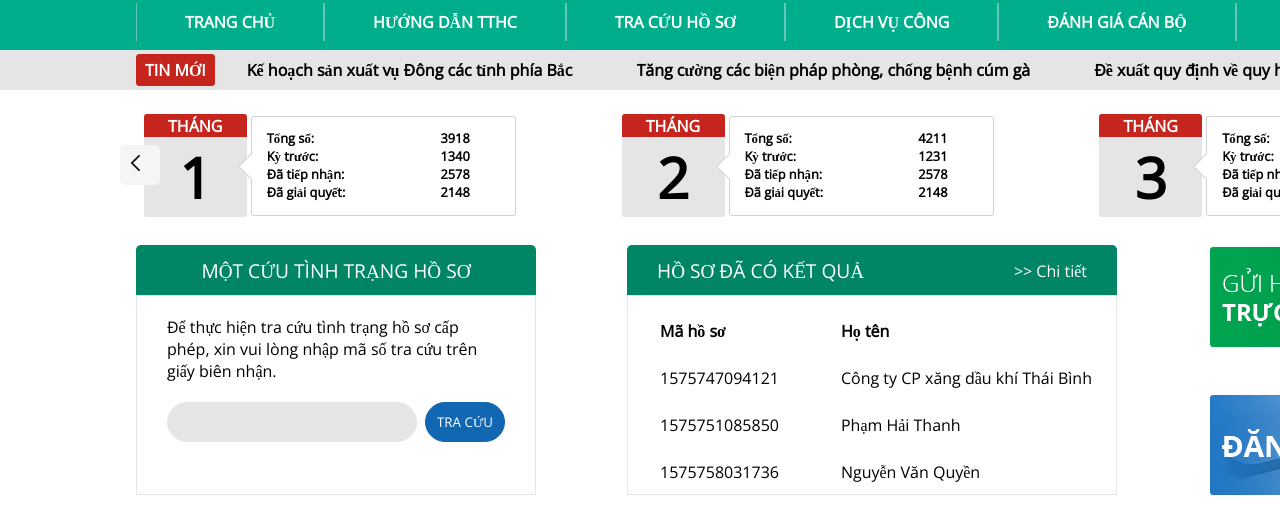
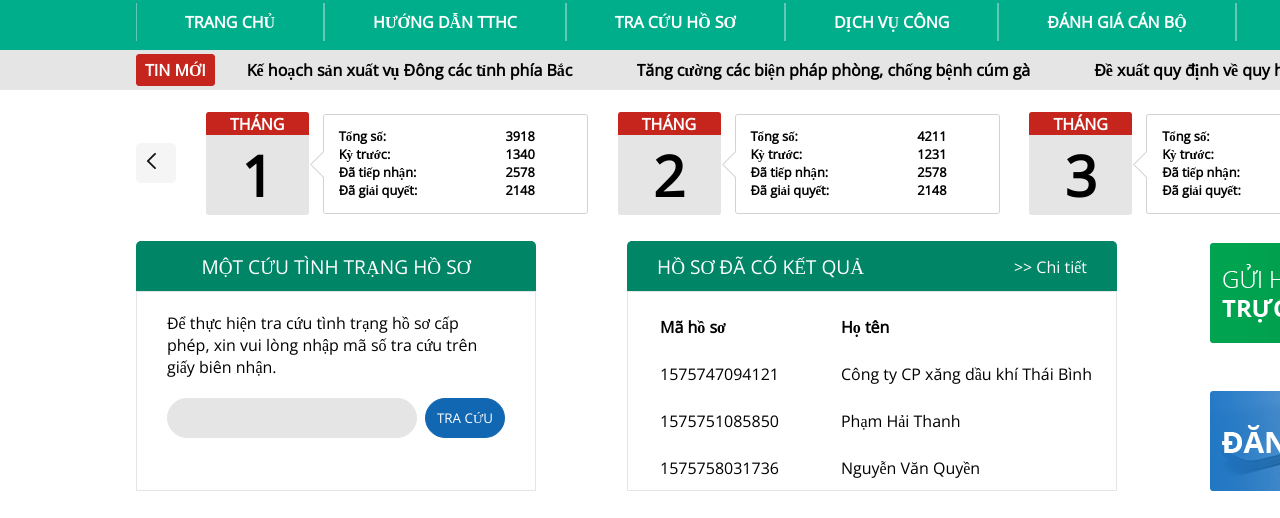
Before and after one commit to anhquan612/fe-project-1, a plain HTML site: page index.html in a window 1280 px wide. Shown: the part 156-674 px from the top of the page. Drawn offline with nearby package versions, Linux system fonts and the light colour scheme.

Commit message:
change slide

```diff
--- a/js/scripts.js
+++ b/js/scripts.js
@@ -2,22 +2,22 @@ $(document).ready(function() {
     showDivs(1);
 });
 
-var sliceDivClassName = "month";
-var sliceIndex = 1;
+var slideDivClassName = "month";
+var slideIndex = 1;
 
 function showDivs(n) {
-    var numOfMonthDivs = document.getElementsByClassName(sliceDivClassName).length+1;
-    var cssSelector = '.' + sliceDivClassName;
+    var numOfMonthDivs = document.getElementsByClassName(slideDivClassName).length+1;
+    var cssSelector = '.' + slideDivClassName;
     var numOfDisplayMonthDivs = 3;
-    if (n >= 1 && sliceIndex + numOfDisplayMonthDivs > numOfMonthDivs) {
+    if (n >= 1 && slideIndex + numOfDisplayMonthDivs > numOfMonthDivs) {
         return;
     }
-    if (n <= -1 && sliceIndex == 2) {
+    if (n <= -1 && slideIndex == 2) {
         return;
     }
-    sliceIndex += n;
+    slideIndex += n;
     $(cssSelector).hide();
-    for (var i = sliceIndex; i < sliceIndex+numOfDisplayMonthDivs; ++i) {
-        $(cssSelector + ':nth-child(' + i + ')').show();
+    for (var i = slideIndex; i < slideIndex+numOfDisplayMonthDivs; ++i) {
+        $(cssSelector + ':nth-child(' + i + ')').show({direction: "right"});
     }
 }
--- a/styles/style.css
+++ b/styles/style.css
@@ -77,7 +77,7 @@ a {
 }
 
 .page-navbar ul a {
-    display: inline-block;
+    white-space: nowrap;
     color: var(--main-white);
     font-weight: bold;
     padding: 0rem 3rem;
@@ -128,10 +128,11 @@ a {
 }
 
 .month-statistics {
-    margin: 1.5rem 6rem 0 6rem;
+    margin: 1.5rem 8.5rem 0 8.5rem;
     display: flex;
     justify-content: space-between;
     align-items: center;
+    height: 103px;
 }
 
 .month-statistics .month {
@@ -171,7 +172,6 @@ a {
 }
 
 .month-statistics .month .statistic-l {
-    margin-left: -10px;
     position: relative;
     font-size: 80%;
     font-weight: bold;
@@ -190,22 +190,6 @@ a {
 .month-statistics .month .statistic-l .text {
     display: flex;
     justify-content: space-between;
-}
-
-.month-statistics .left-btn {
-    margin-left: 1.5rem;
-    margin-right: -7rem;
-    z-index: 1;
-}
-
-.month-statistics .right-btn {
-    margin-left: -7rem;
-    margin-right: 1rem;
-    z-index: 1;
-}
-
-.month-statistics .month:first-child {
-    border: 1px solid black;
 }
 
 .docs-relate-container {
```
